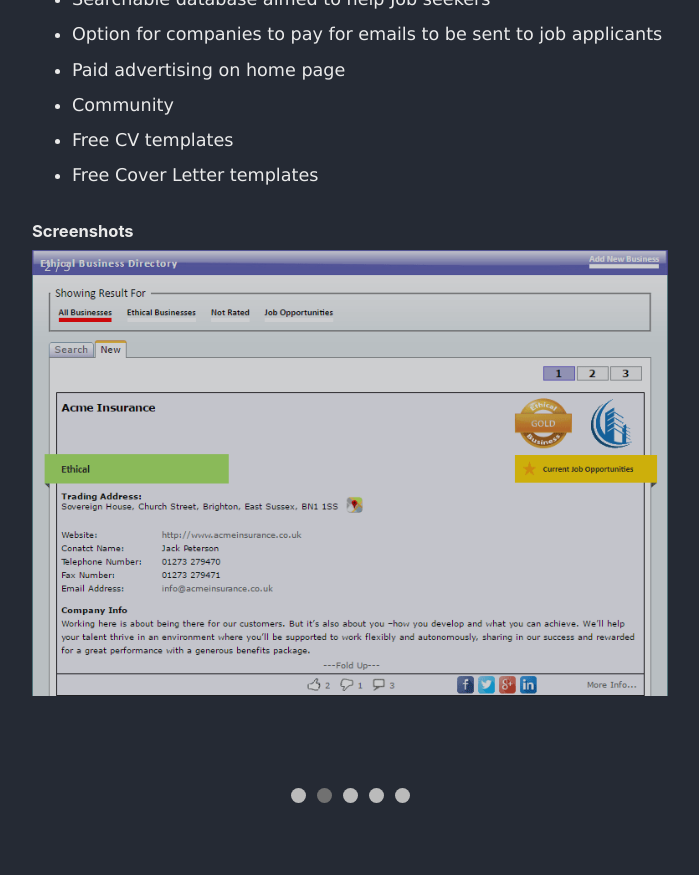
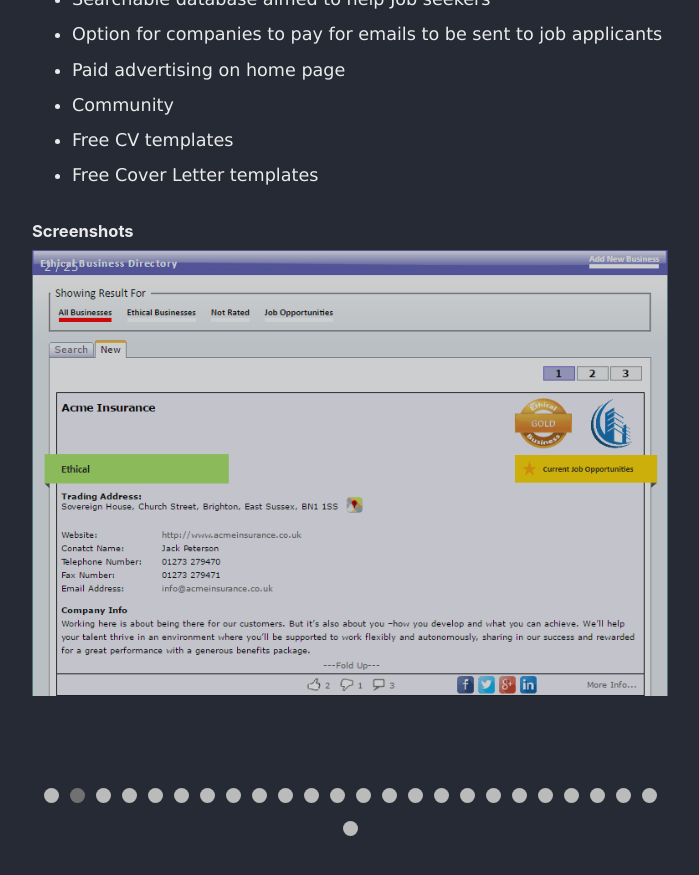
Before and after one commit to julianmummery/julianmummery.github.io, a Jekyll site: the page built from _pages/ethicalbusinessdirectory.md, in a window 1280 px wide and 900 px high, scrolled down 942 px. Shown: the top 875 px of the window, without its empty margins (290-989 px from the left). Built offline with Jekyll 4.4.1, drawn with Linux system fonts in a browser that asks for light colours; nearby versions of some CDN libraries.

Commit message:
Update ethicalbusinessdirectory.md

```diff
--- a/_pages/ethicalbusinessdirectory.md
+++ b/_pages/ethicalbusinessdirectory.md
@@ -113,40 +113,57 @@
 
 <div class="slideshow-container">
 
-<div class="mySlides fade">
-  <div class="numbertext">1 / 5</div>
-  <img src="/assets/slideshows/ethicalbusinessdirectory/slide-1.png" style="width:100%">
-  <div class="text"></div>
+<div class="mySlides fade"><div class="numbertext">1 / 25</div><img src="/assets/slideshows/ethicalbusinessdirectory/slide-1.png" style="width:100%"><div class="text"></div></div>
+<div class="mySlides fade"><div class="numbertext">2 / 25</div><img src="/assets/slideshows/ethicalbusinessdirectory/slide-2.png" style="width:100%"><div class="text"></div></div>
+<div class="mySlides fade"><div class="numbertext">3 / 25</div><img src="/assets/slideshows/ethicalbusinessdirectory/slide-3.png" style="width:100%"><div class="text"></div></div>
+<div class="mySlides fade"><div class="numbertext">4 / 25</div><img src="/assets/slideshows/ethicalbusinessdirectory/slide-4.png" style="width:100%"><div class="text"></div></div>
+<div class="mySlides fade"><div class="numbertext">5 / 25</div><img src="/assets/slideshows/ethicalbusinessdirectory/slide-5.png" style="width:100%"><div class="text"></div></div>
+<div class="mySlides fade"><div class="numbertext">6 / 25</div><img src="/assets/slideshows/ethicalbusinessdirectory/slide-6.png" style="width:100%"><div class="text"></div></div>
+<div class="mySlides fade"><div class="numbertext">7 / 25</div><img src="/assets/slideshows/ethicalbusinessdirectory/slide-7.png" style="width:100%"><div class="text"></div></div>
+<div class="mySlides fade"><div class="numbertext">8 / 25</div><img src="/assets/slideshows/ethicalbusinessdirectory/slide-8.png" style="width:100%"><div class="text"></div></div>
+<div class="mySlides fade"><div class="numbertext">9 / 25</div><img src="/assets/slideshows/ethicalbusinessdirectory/slide-9.png" style="width:100%"><div class="text"></div></div>
+<div class="mySlides fade"><div class="numbertext">10 / 25</div><img src="/assets/slideshows/ethicalbusinessdirectory/slide-10.png" style="width:100%"><div class="text"></div></div>
+<div class="mySlides fade"><div class="numbertext">11 / 25</div><img src="/assets/slideshows/ethicalbusinessdirectory/slide-11.png" style="width:100%"><div class="text"></div></div>
+<div class="mySlides fade"><div class="numbertext">12 / 25</div><img src="/assets/slideshows/ethicalbusinessdirectory/slide-12.png" style="width:100%"><div class="text"></div></div>
+<div class="mySlides fade"><div class="numbertext">13 / 25</div><img src="/assets/slideshows/ethicalbusinessdirectory/slide-13.png" style="width:100%"><div class="text"></div></div>
+<div class="mySlides fade"><div class="numbertext">14 / 25</div><img src="/assets/slideshows/ethicalbusinessdirectory/slide-14.png" style="width:100%"><div class="text"></div></div>
+<div class="mySlides fade"><div class="numbertext">15 / 25</div><img src="/assets/slideshows/ethicalbusinessdirectory/slide-15.png" style="width:100%"><div class="text"></div></div>
+<div class="mySlides fade"><div class="numbertext">16 / 25</div><img src="/assets/slideshows/ethicalbusinessdirectory/slide-16.png" style="width:100%"><div class="text"></div></div>
+<div class="mySlides fade"><div class="numbertext">17 / 25</div><img src="/assets/slideshows/ethicalbusinessdirectory/slide-17.png" style="width:100%"><div class="text"></div></div>
+<div class="mySlides fade"><div class="numbertext">18 / 25</div><img src="/assets/slideshows/ethicalbusinessdirectory/slide-18.png" style="width:100%"><div class="text"></div></div>
+<div class="mySlides fade"><div class="numbertext">19 / 25</div><img src="/assets/slideshows/ethicalbusinessdirectory/slide-19.png" style="width:100%"><div class="text"></div></div>
+<div class="mySlides fade"><div class="numbertext">20 / 25</div><img src="/assets/slideshows/ethicalbusinessdirectory/slide-20.png" style="width:100%"><div class="text"></div></div>
+<div class="mySlides fade"><div class="numbertext">21 / 25</div><img src="/assets/slideshows/ethicalbusinessdirectory/slide-21.png" style="width:100%"><div class="text"></div></div>
+<div class="mySlides fade"><div class="numbertext">22 / 25</div><img src="/assets/slideshows/ethicalbusinessdirectory/slide-22.png" style="width:100%"><div class="text"></div></div>
+<div class="mySlides fade"><div class="numbertext">23 / 25</div><img src="/assets/slideshows/ethicalbusinessdirectory/slide-23.png" style="width:100%"><div class="text"></div></div>
+<div class="mySlides fade"><div class="numbertext">24 / 25</div><img src="/assets/slideshows/ethicalbusinessdirectory/slide-24.png" style="width:100%"><div class="text"></div></div>
+<div class="mySlides fade"><div class="numbertext">25 / 25</div><img src="/assets/slideshows/ethicalbusinessdirectory/slide-25.png" style="width:100%"><div class="text"></div></div>
+
 </div>
 
-<div class="mySlides fade">
-  <div class="numbertext">2 / 5</div>
-  <img src="/assets/slideshows/ethicalbusinessdirectory/slide-2.png" style="width:100%">
-  <div class="text"></div>
-</div>
-
-<div class="mySlides fade">
-  <div class="numbertext">3 / 5</div>
-  <img src="/assets/slideshows/ethicalbusinessdirectory/slide-3.png" style="width:100%">
-  <div class="text"></div>
-</div>
-
-<div class="mySlides fade">
-  <div class="numbertext">4 / 5</div>
-  <img src="/assets/slideshows/ethicalbusinessdirectory/slide-4.png" style="width:100%">
-  <div class="text"></div>
-</div>
-
-<div class="mySlides fade">
-  <div class="numbertext">5 / 5</div>
-  <img src="/assets/slideshows/ethicalbusinessdirectory/slide-5.png" style="width:100%">
-  <div class="text"></div>
-</div>
-
-</div>
 <br>
 
 <div style="text-align:center">
+  <span class="dot"></span>
+  <span class="dot"></span>
+  <span class="dot"></span>
+  <span class="dot"></span>
+  <span class="dot"></span>
+  <span class="dot"></span>
+  <span class="dot"></span>
+  <span class="dot"></span>
+  <span class="dot"></span>
+  <span class="dot"></span>
+  <span class="dot"></span>
+  <span class="dot"></span>
+  <span class="dot"></span>
+  <span class="dot"></span>
+  <span class="dot"></span>
+  <span class="dot"></span>
+  <span class="dot"></span>
+  <span class="dot"></span>
+  <span class="dot"></span>
+  <span class="dot"></span>
   <span class="dot"></span>
   <span class="dot"></span>
   <span class="dot"></span>
```
